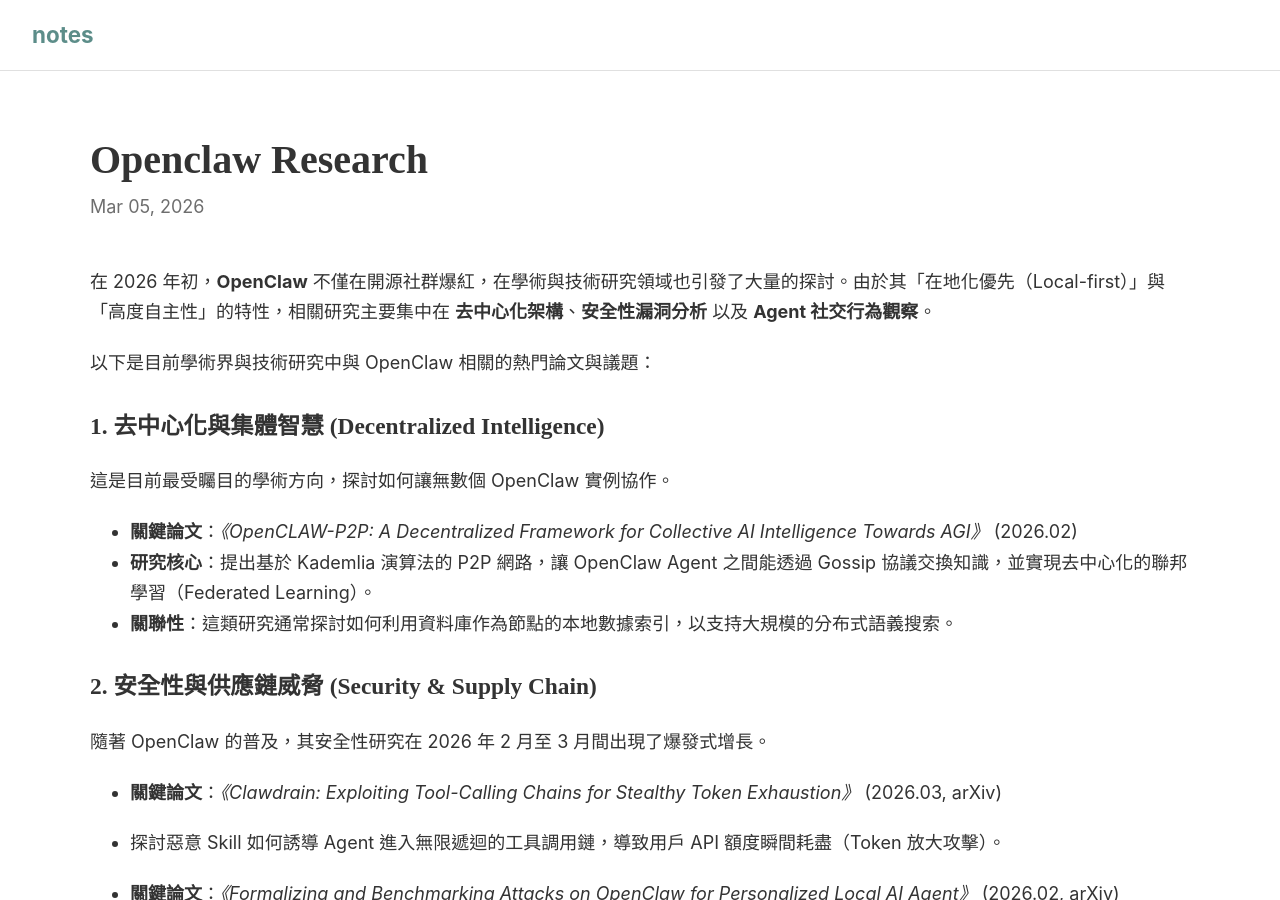
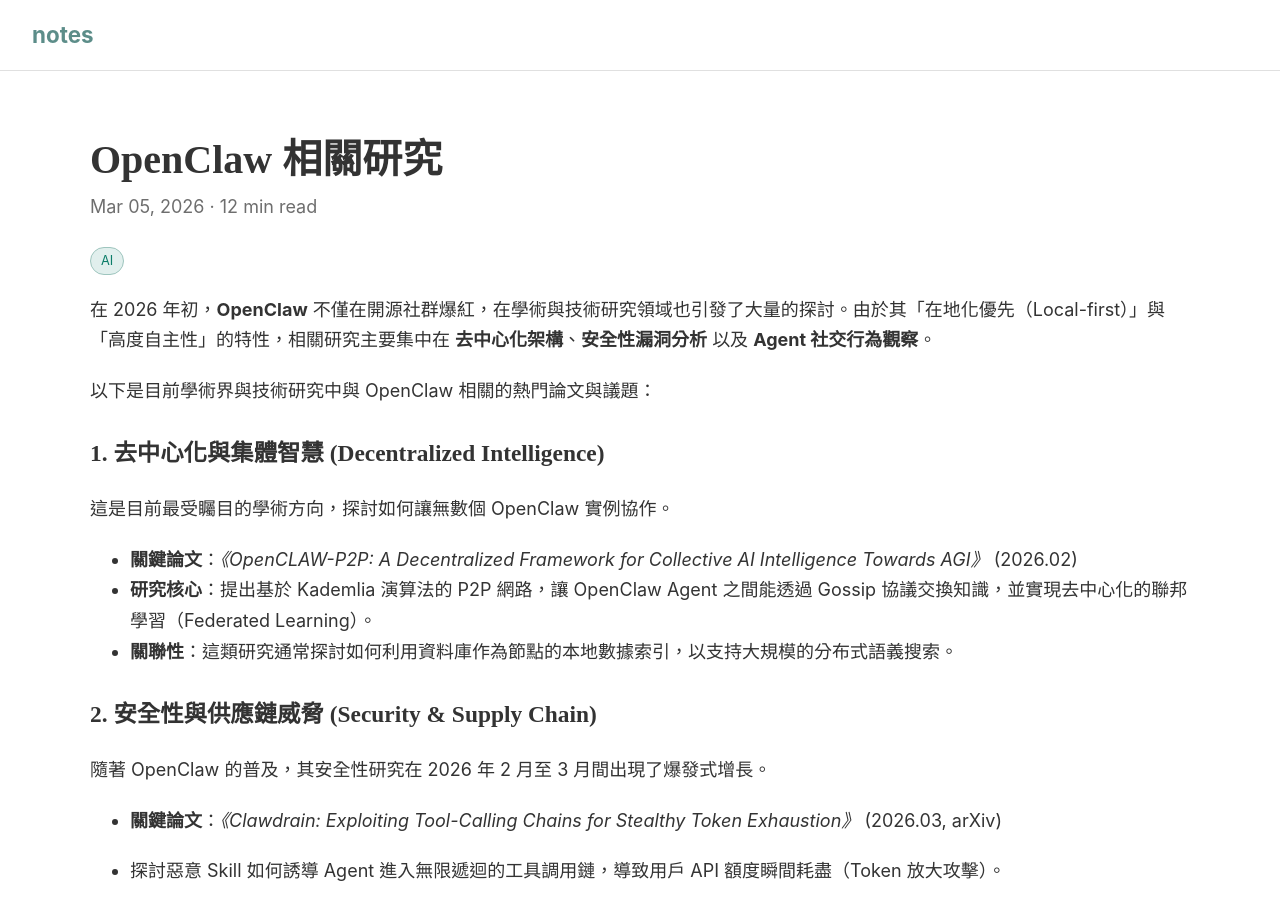
Before and after one commit to linjose/notes, a Jekyll site: the page built from _posts/2026-03-05-openclaw-research.md, in a window 1280 px wide and 900 px high. Built offline with Jekyll 4.4.1, drawn with Linux system fonts in a browser that asks for light colours; our own code applies the rules of GitHub Pages for plain Markdown files.

Commit message:
Update 2026-03-05-openclaw-research.md

```diff
--- a/_posts/2026-03-05-openclaw-research.md
+++ b/_posts/2026-03-05-openclaw-research.md
@@ -1,3 +1,12 @@
+---
+layout: post
+title: OpenClaw 相關研究
+date: 2026-03-05
+reading_time: 12 min read
+tags: [AI]
+excerpt:
+---
+
 在 2026 年初，**OpenClaw** 不僅在開源社群爆紅，在學術與技術研究領域也引發了大量的探討。由於其「在地化優先（Local-first）」與「高度自主性」的特性，相關研究主要集中在 **去中心化架構**、**安全性漏洞分析** 以及 **Agent 社交行為觀察**。
 
 以下是目前學術界與技術研究中與 OpenClaw 相關的熱門論文與議題：
```
